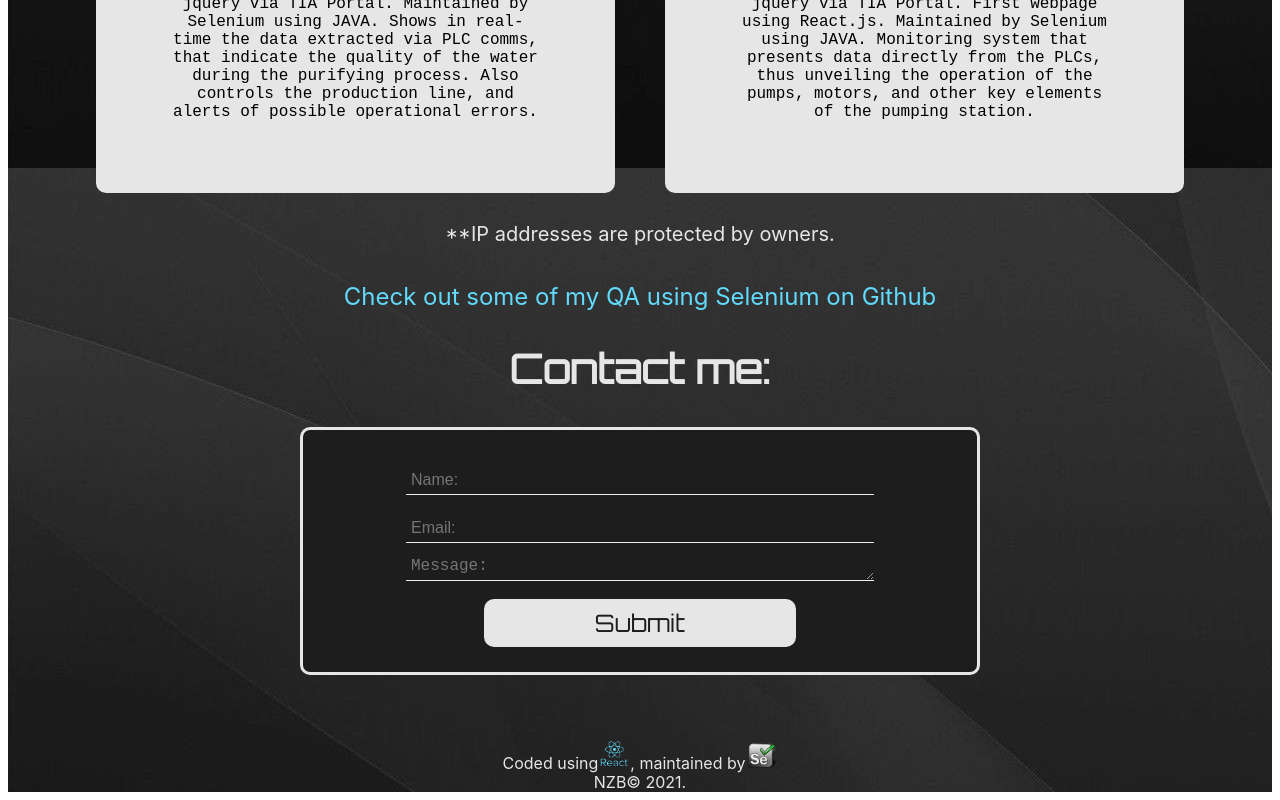
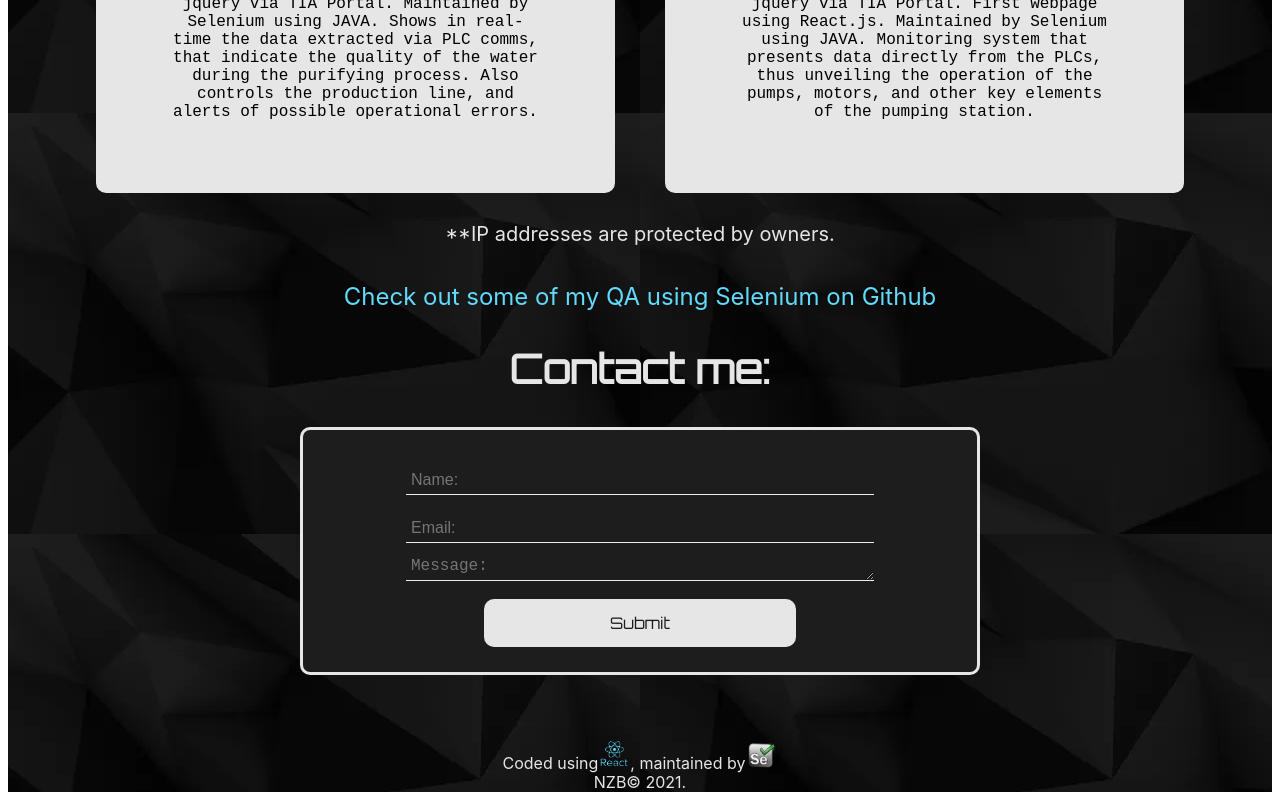
Before and after one commit to noheliazareth/NZB-Presentation, a React (Create React App) app: page / in a window 1280 px wide. Shown: the part 2000-2800 px from the top of the page. Built offline with nearby package versions, Linux system fonts and the light colour scheme.

Commit message:
Optimizing images for better performance

```diff
--- a/src/App.css
+++ b/src/App.css
@@ -2,7 +2,7 @@
   text-align: center;
   align-items: center;
   background-image: url("NZB App BG.jpg");
-  background-repeat: repeat-y;
+  background-repeat: repeat;
   background-attachment: fixed;
 }
 
--- a/src/index.css
+++ b/src/index.css
@@ -1,6 +1,6 @@
 h1 {
   font-family: "Orbitron", sans-serif;
-  font-size: 2rem;
+  font-size: 20 px;
   text-align: right;
   color: rgb(29, 29, 29);
   position: absolute;
@@ -13,6 +13,8 @@ h1 {
     width: 50%;
     margin-left: auto;
     margin-right: auto;
+    -webkit-text-size-adjust: none;
+    text-size-adjust: none;
   }
 }
 
@@ -165,8 +167,8 @@ button {
   width: 50%;
   height: 3rem;
   margin: 0 auto;
+  font-size: 16px;
   font-family: "Orbitron", sans-serif;
-  font-size: 1.5rem;
   color: rgb(29, 29, 29);
   border: none;
   border-radius: 10px;
```
Also changed, not shown: src/NZB App BG.jpg, src/img.png.
